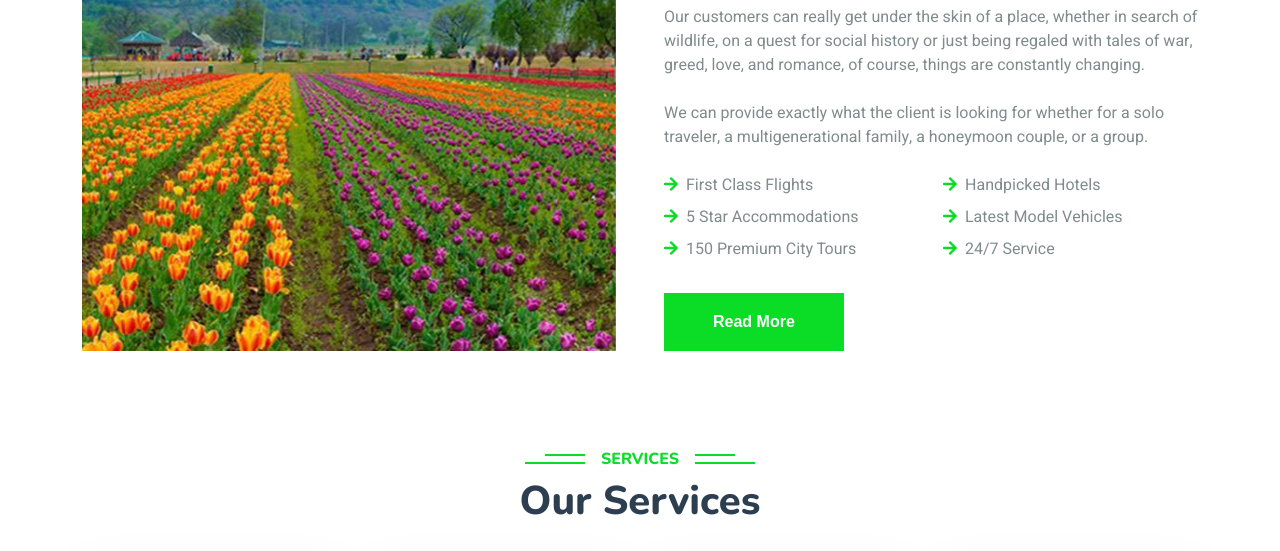
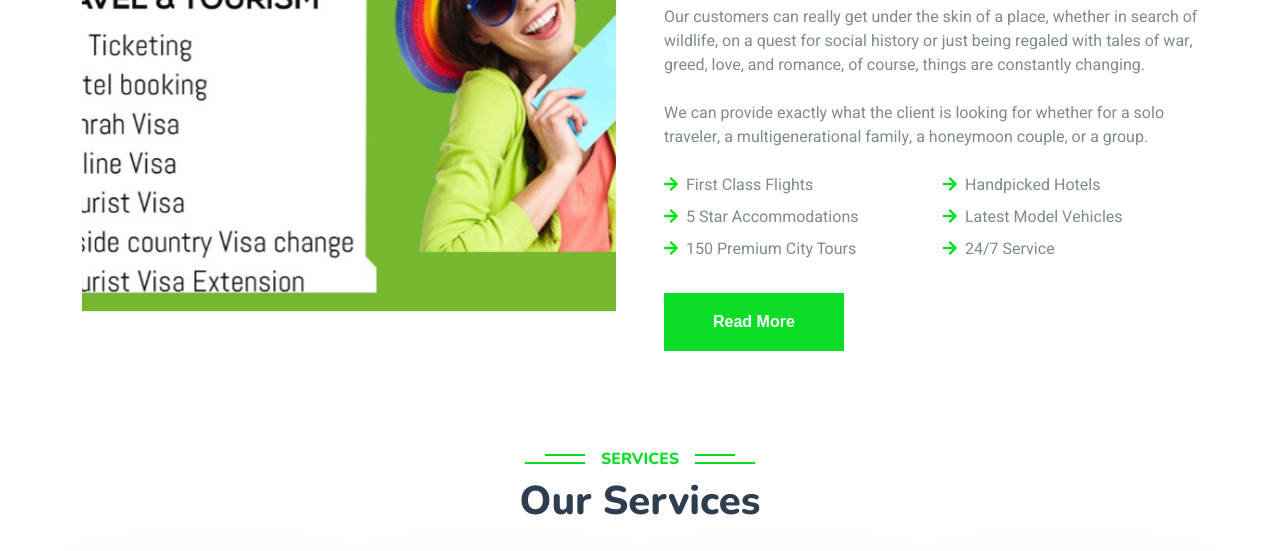
Before and after one commit to fimtrv/fimtrv.github.io, a plain HTML site: page indexft.html in a window 1280 px wide. Shown: the part 771-1322 px from the top of the page. Drawn offline with nearby package versions, Linux system fonts and the light colour scheme.

Commit message:
up08102022

```diff
--- a/indexft.html
+++ b/indexft.html
@@ -122,7 +122,7 @@
             <div class="row g-5">
                 <div class="col-lg-6 wow fadeInUp" data-wow-delay="0.1s" style="min-height: 400px;">
                     <div class="position-relative h-100">
-                        <img class="img-fluid position-absolute w-100 h-100" src="img/banner/romantic-kashmir-tour-it1.jpg" alt="" style="object-fit: cover;">
+                        <img class="img-fluid position-absolute w-100 h-100" src="img/img/fk1.png" alt="" style="object-fit: cover;">
                     </div>
                 </div>
                 <div class="col-lg-6 wow fadeInUp" data-wow-delay="0.3s">
```
Also changed, not shown: img/img/fk.jpeg (added), img/img/fk1.png (added).
